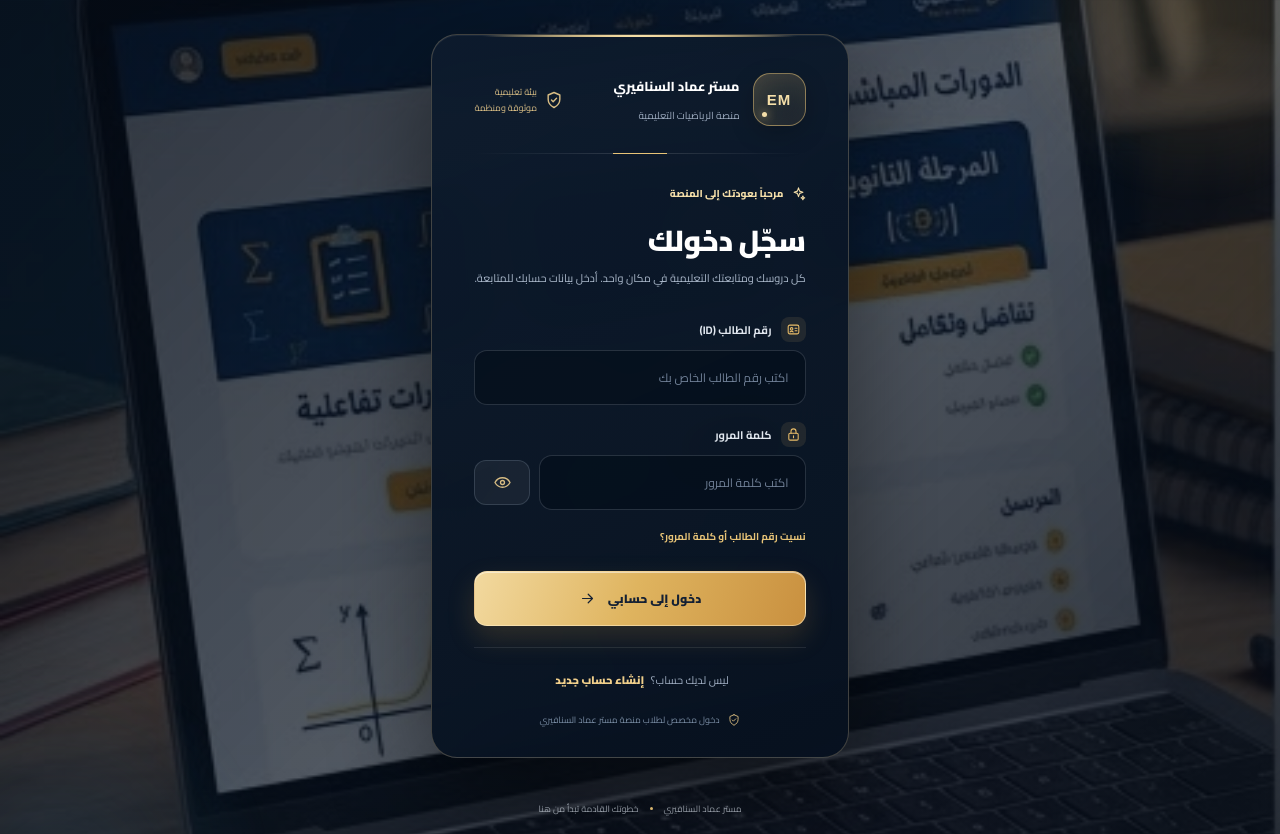
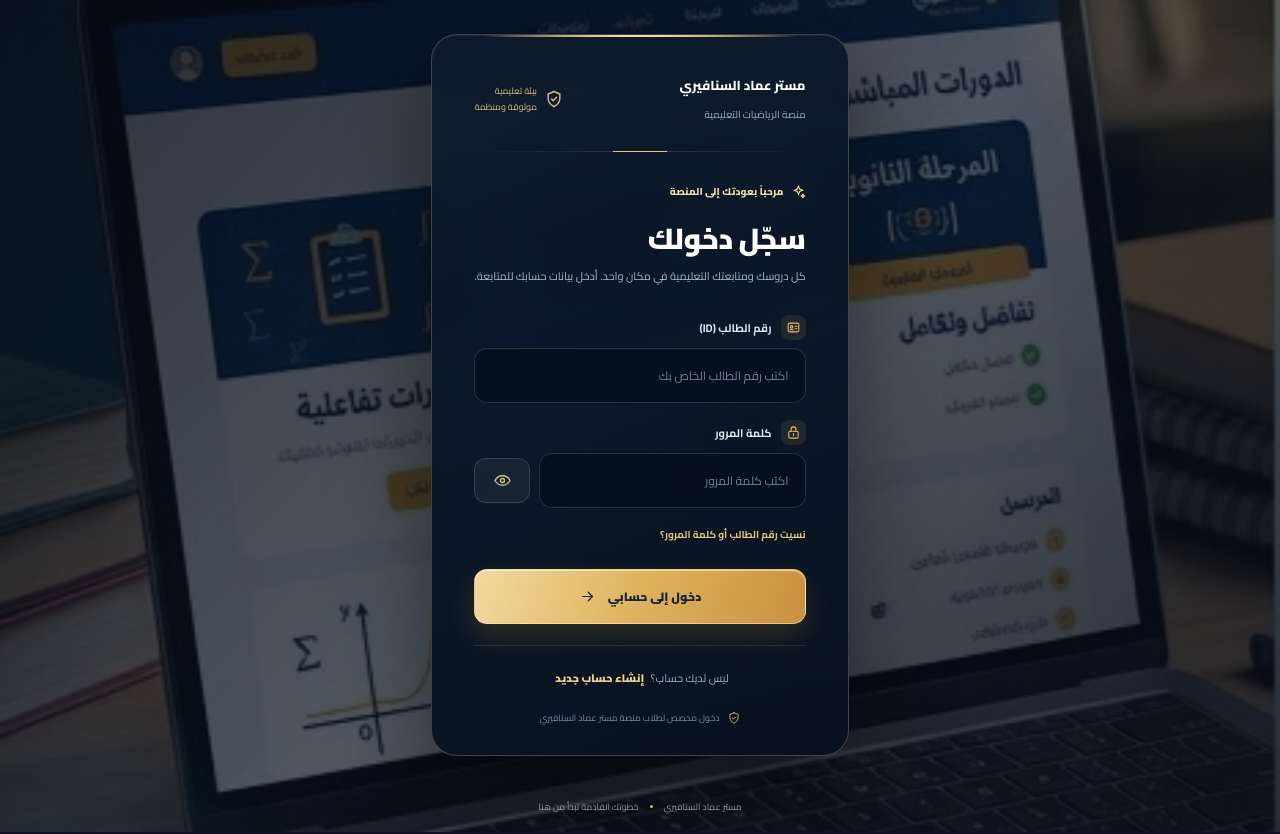
Before and after one commit to elgorfyousef95-droid/emad-math-platform, a React (Vite) app: page / in a window 1280 px wide. Built offline with nearby package versions, Linux system fonts and the light colour scheme.

Commit message:
Remove placeholder monogram from authentication brand

```diff
--- a/src/pages/AuthScreen.jsx
+++ b/src/pages/AuthScreen.jsx
@@ -37,8 +37,8 @@ export default function AuthScreen({ mode, onModeChange }) {
       <section className="auth-card">
         <div className="auth-card-topline" />
         <header className="auth-card-brand">
-          <div className="auth-monogram"><span>EM</span><i /></div>
-          <div className="auth-brand-copy">
+
+          <div className="auth-brand-copy auth-brand-copy-primary">
             <b>مستر عماد السنافيري</b>
             <span>منصة الرياضيات التعليمية</span>
           </div>
```
